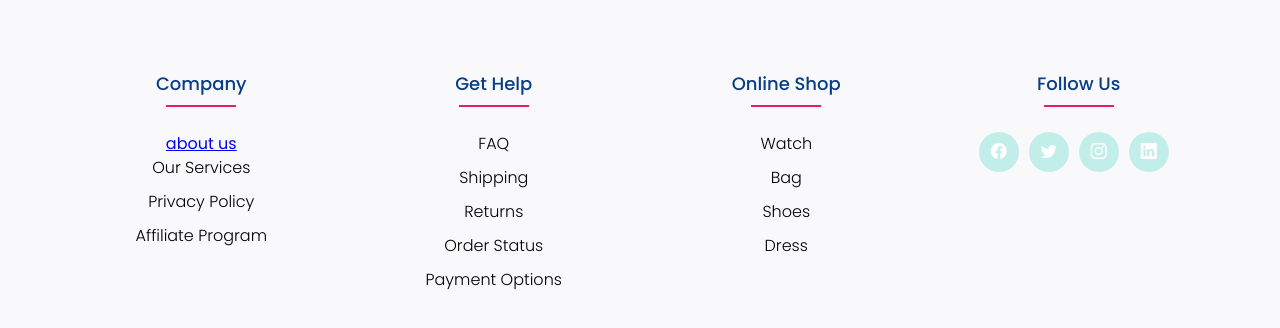
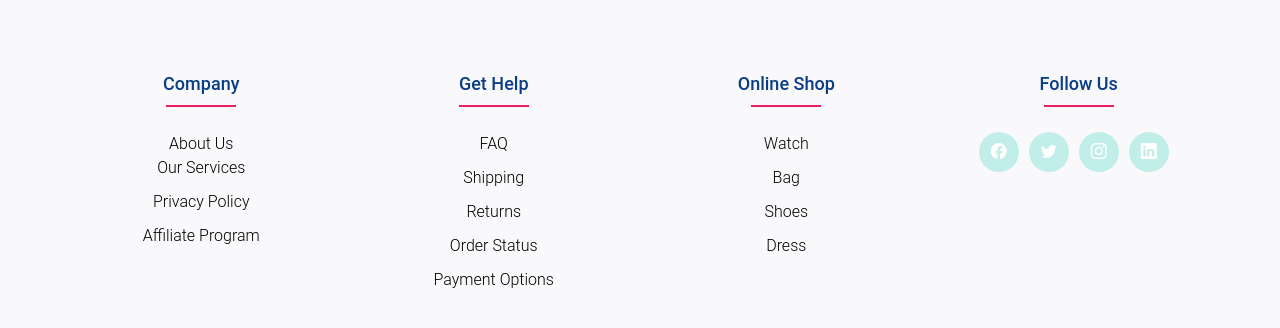
Before and after one commit to quynhtran158/TherapyBuddy, a React (Create React App) app: page / in a window 1280 px wide. Shown: the top 328 px of the page. Built offline with nearby package versions, Linux system fonts and the light colour scheme.

Commit message:
update footer, adjust word about us

```diff
--- a/src/Component/Footer/Footer.css
+++ b/src/Component/Footer/Footer.css
@@ -2,7 +2,7 @@
 
 body {
   line-height: 1.5;
-  font-family: "Poppins", sans-serif;
+  font-family: "roboto", sans-serif;
 }
 * {
   margin: 0;
@@ -59,8 +59,21 @@ ul {
   display: block;
   transition: all 0.3s ease;
 }
+
+.footer-col .about-us {
+  padding-bottom: 25px;
+}
+
+.footer-col ul oi a {
+  font-size: 16px;
+  text-transform: capitalize;
+  color: #000;
+  text-decoration: none;
+  font-weight: 300;
+}
+
 .footer-col ul li a:hover {
-  color: ;
+  color: red;
   padding-left: 8px;
 }
 .footer-col .social-links a {
--- a/src/Component/Footer/Footer.js
+++ b/src/Component/Footer/Footer.js
@@ -11,7 +11,9 @@ const Footer = () => {
             <h4>company</h4>
             <ul>
               <oi>
-                <a href="#">about us</a>
+                <a className="about-us" href="#">
+                  About Us
+                </a>
               </oi>
               <li>
                 <a href="#">our services</a>
```
